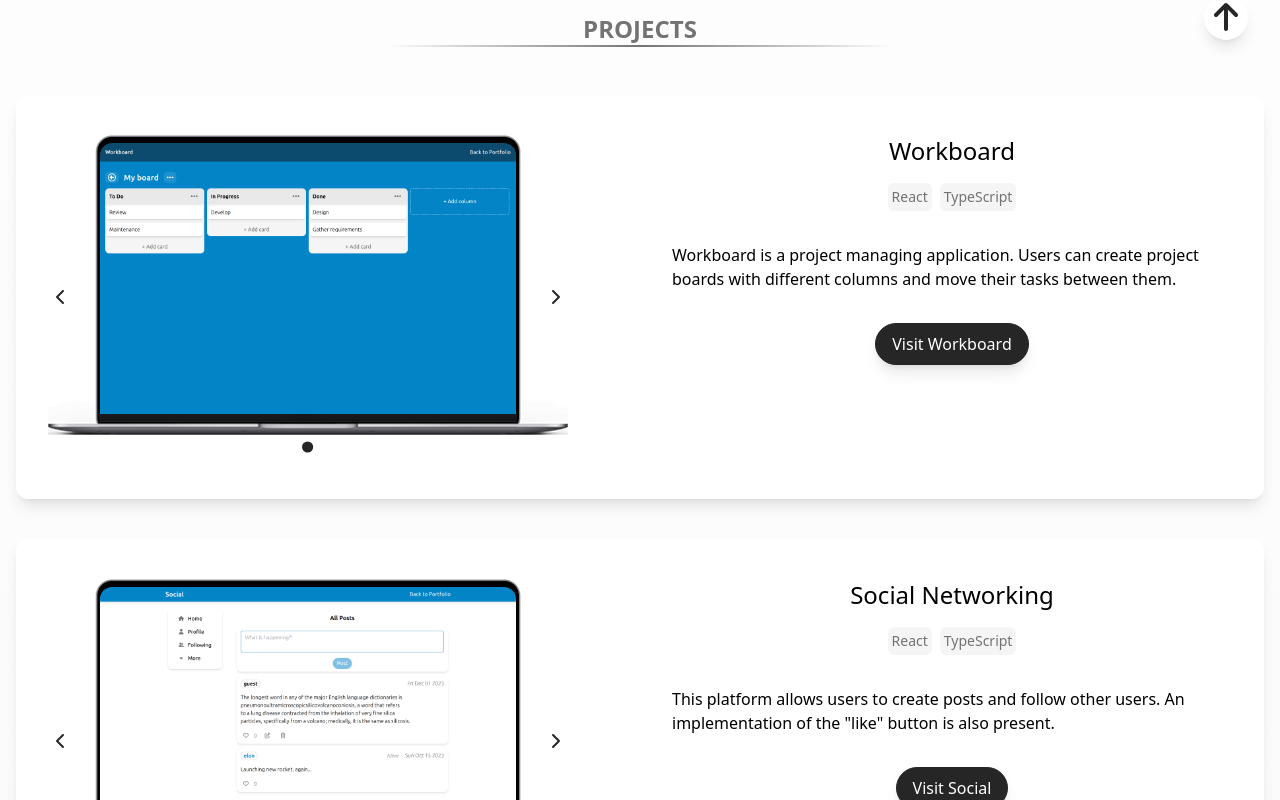
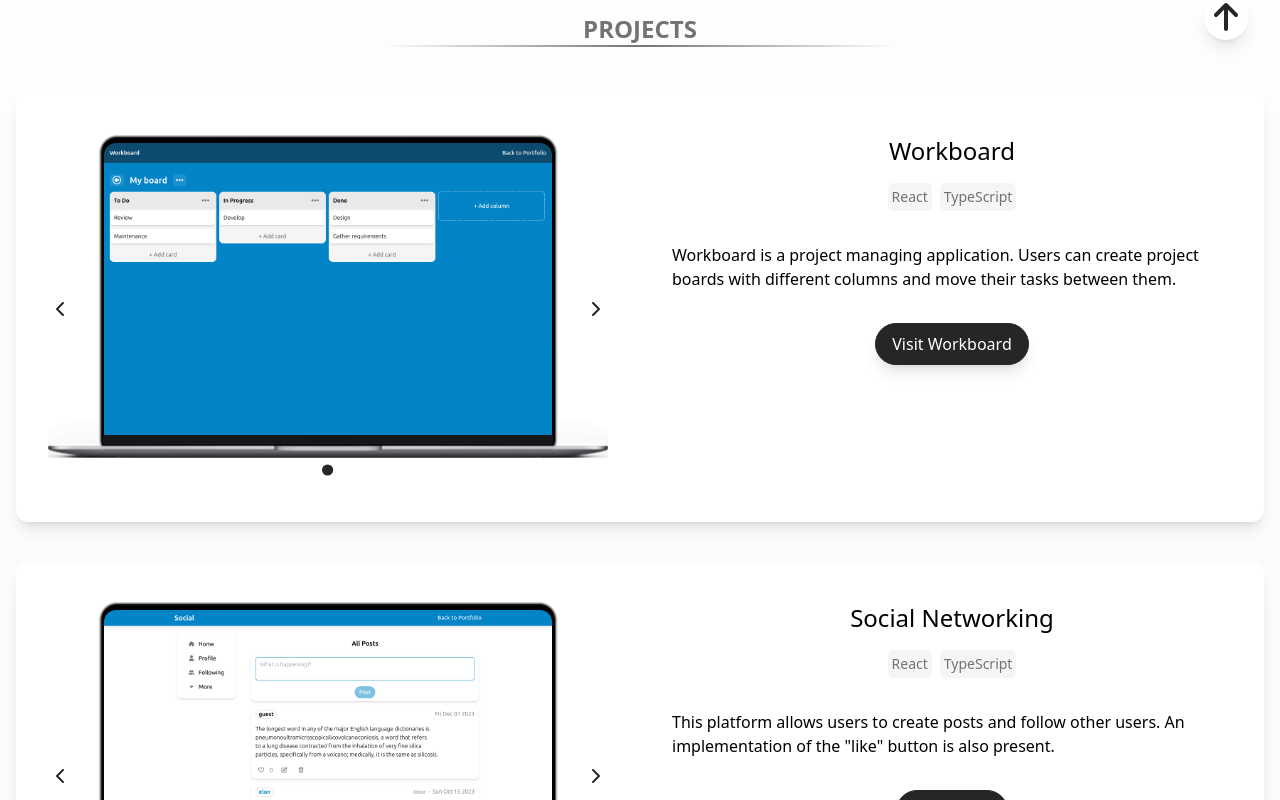
Before and after one commit to Cody06/Portfolio, a Next.js app: page / in a window 1280 px wide. Shown: the part 680-1480 px from the top of the page. Built offline with nearby package versions, Linux system fonts and the light colour scheme.

Commit message:
Update Carousel width

```diff
--- a/src/components/ui/Carousel.tsx
+++ b/src/components/ui/Carousel.tsx
@@ -37,7 +37,7 @@ export default function Carousel({ children }: Props) {
         ease-in-out duration-200`;
 
     return (
-        <section aria-label="Carousel" className="relative max-w-max max-h-full text-neutral-800">
+        <section aria-label="Carousel" className="relative max-h-full text-neutral-800">
             <div className="flex w-full h-full overflow-hidden">
                 {children.map(({ item, title }) => (
                     <div
```
